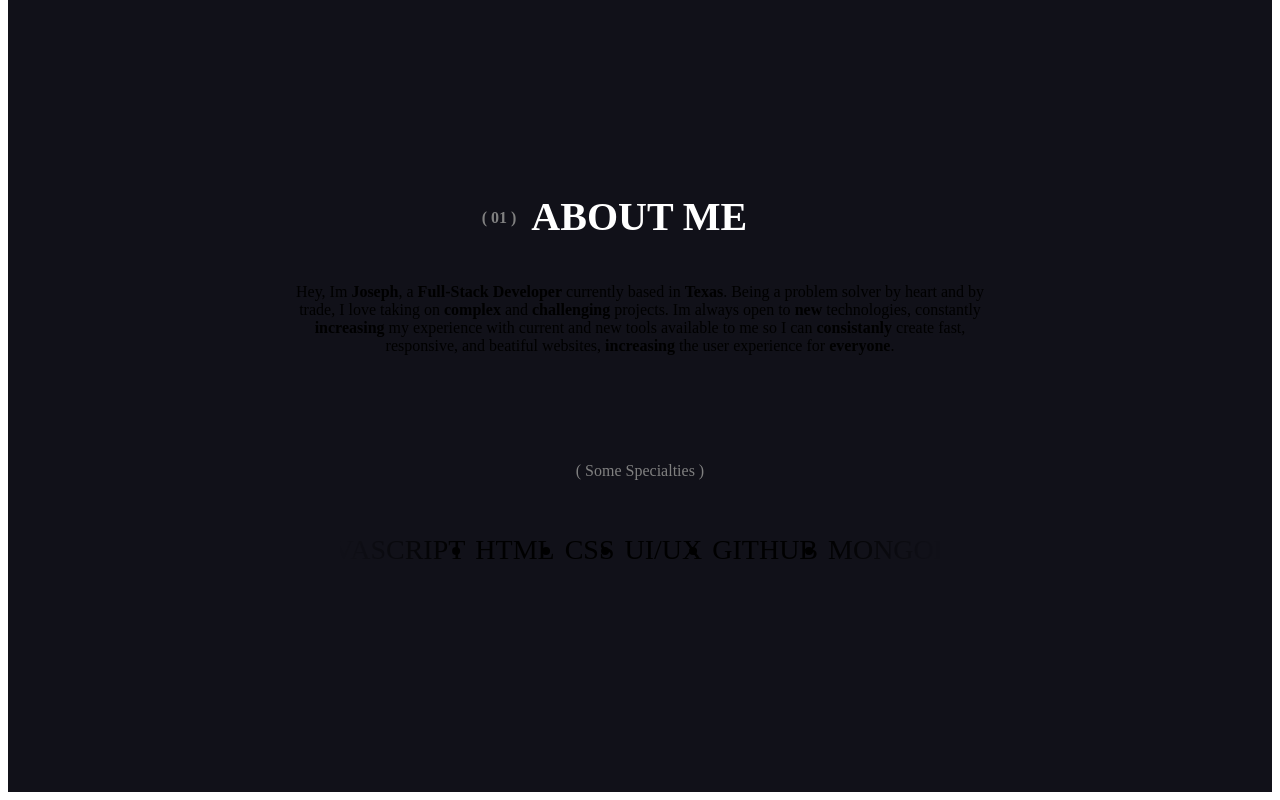
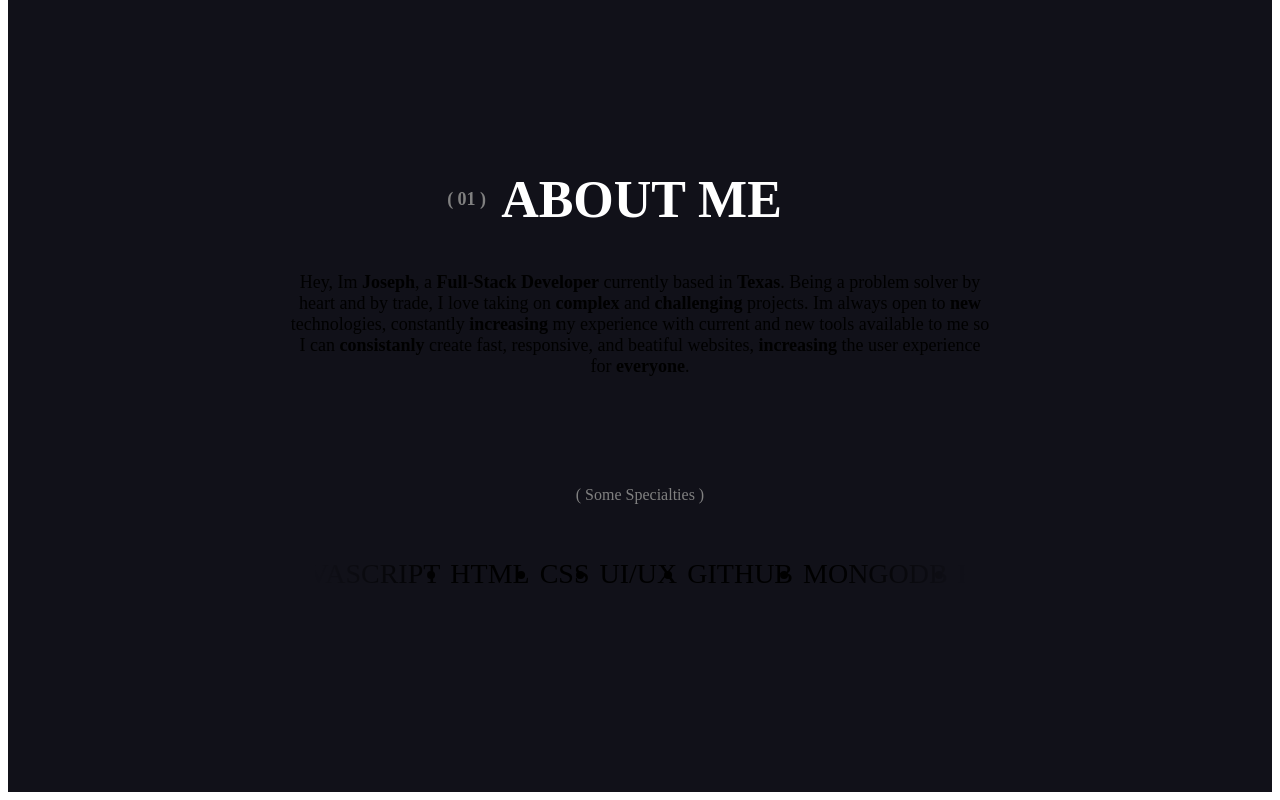
Before and after one commit to josephdorman/portfolio, a React (Vite) app: page / in a window 1280 px wide. Shown: the part 468-1268 px from the top of the page. Built offline with nearby package versions, Linux system fonts and the light colour scheme; the HTML template or start-up script is replaced by a standard one.

Commit message:
adjust font sizes/scroller width

```diff
--- a/src/styles/about.css
+++ b/src/styles/about.css
@@ -11,20 +11,21 @@
 
 .desc {
   max-width: 700px;
+  font-size: 18px;
   text-align: center;
 }
 
 .title {
   display: flex;
   gap: 15px;
-  font-size: 16px;
+  font-size: 18px;
   font-family: Sora;
   color: grey;
 }
 
 .title span {
   color: white;
-  font-size: 40px;
+  font-size: 52px;
   margin-right: 51px;
 }
 
@@ -45,7 +46,7 @@
 }
 
 .scroller {
-  max-width: 600px;
+  max-width: 650px;
   overflow: hidden;
 
   -webkit-mask: linear-gradient(90deg, transparent, white 20%, white 80%, transparent);
```
